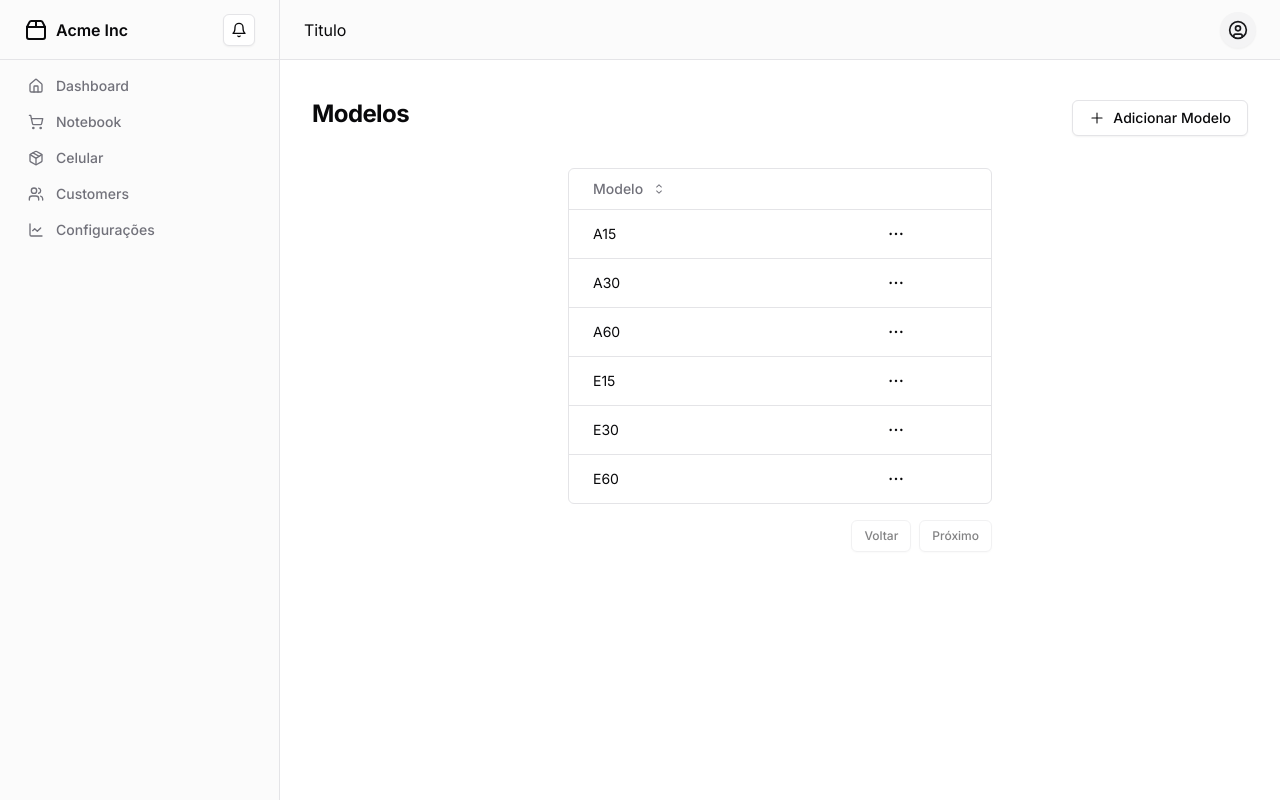
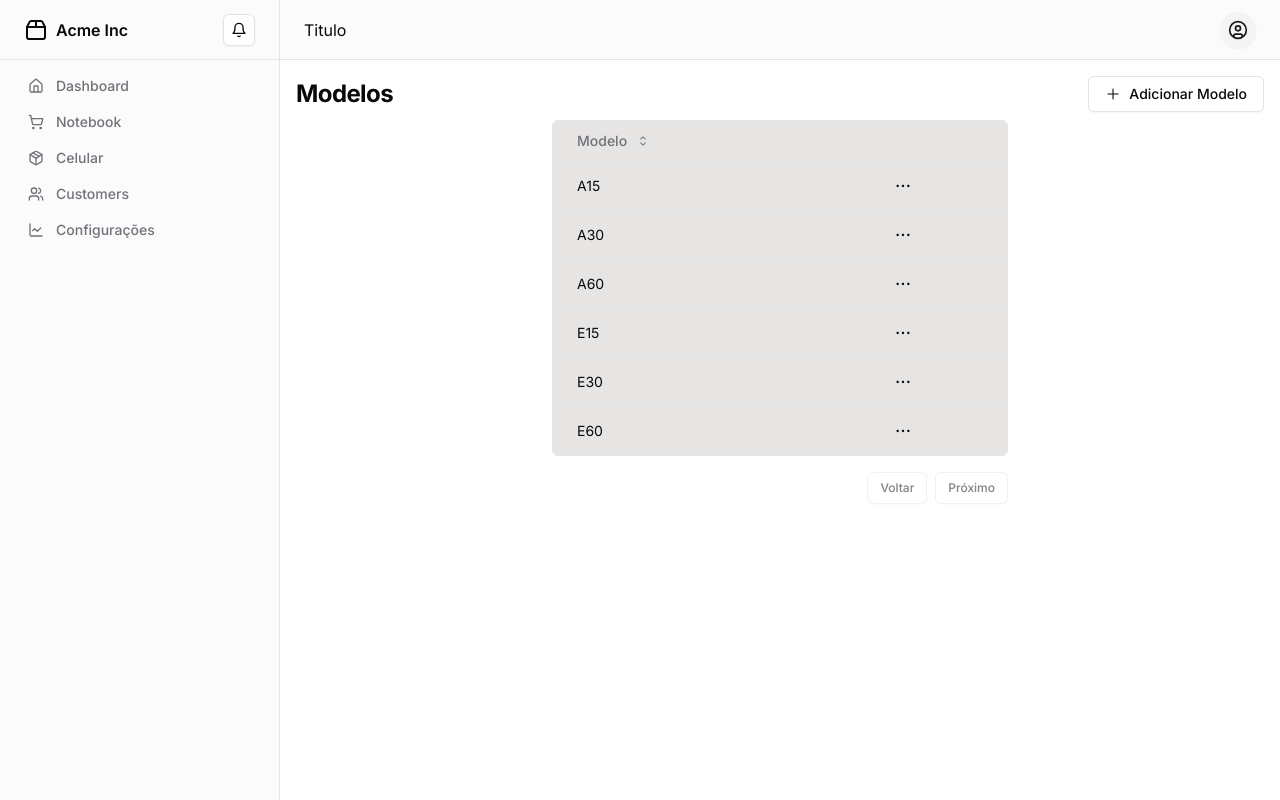
Before and after one commit to beliciobcardoso/mp-device-manager, a Next.js app: page /configuracoes/modelo in a window 1280 px wide. Built offline with nearby package versions, Linux system fonts and the light colour scheme.

Commit message:
Ajust Layout done

```diff
--- a/app/configuracoes/modelo/components/data-table.tsx
+++ b/app/configuracoes/modelo/components/data-table.tsx
@@ -141,8 +141,8 @@ export function DataTable() {
   })
 
   return (
-    <div className="w-full">
-      <div className="rounded-md border">
+    <div className="w-full ">
+      <div className="rounded-md border bg-stone-200">
         <Table>
           <TableHeader>
             {table.getHeaderGroups().map((headerGroup) => (
--- a/app/configuracoes/modelo/page.tsx
+++ b/app/configuracoes/modelo/page.tsx
@@ -3,9 +3,8 @@ import { DialogModelo } from './components/dialog-modelo'
 
 export default function ModeloPage() {
   return (
-    <>
-      <div className="h-full space-y-8 p-8">
-        <div className="flex items-center justify-between space-y-2">
+    <div className="h-full space-y-2 pt-4 px-4  bg-white">
+      <div className="flex items-center justify-between">
         <div>
           <h2 className="text-2xl font-bold tracking-tight">Modelos</h2>
         </div>
@@ -17,6 +16,5 @@ export default function ModeloPage() {
         <DataTable />
       </div>
     </div>
-    </>
   )
 }
--- a/app/configuracoes/page.tsx
+++ b/app/configuracoes/page.tsx
@@ -14,7 +14,7 @@ import ModeloPage from './modelo/page'
 
 export default function Configuracoes() {
   return (
-    <main className="flex flex-1 flex-col gap-4 p-4 lg:gap-6 lg:p-6">
+    <main className="flex flex-1 flex-col gap-4 p-2 lg:gap-6 lg:p-6 bg-slate-200">
       <Tabs defaultValue="colaboradores">
         <TabsList className="grid w-full grid-cols-6">
           <TabsTrigger value="colaboradores">Colaboradores</TabsTrigger>
```
Lines whose indentation alone changed are shown as unchanged.
